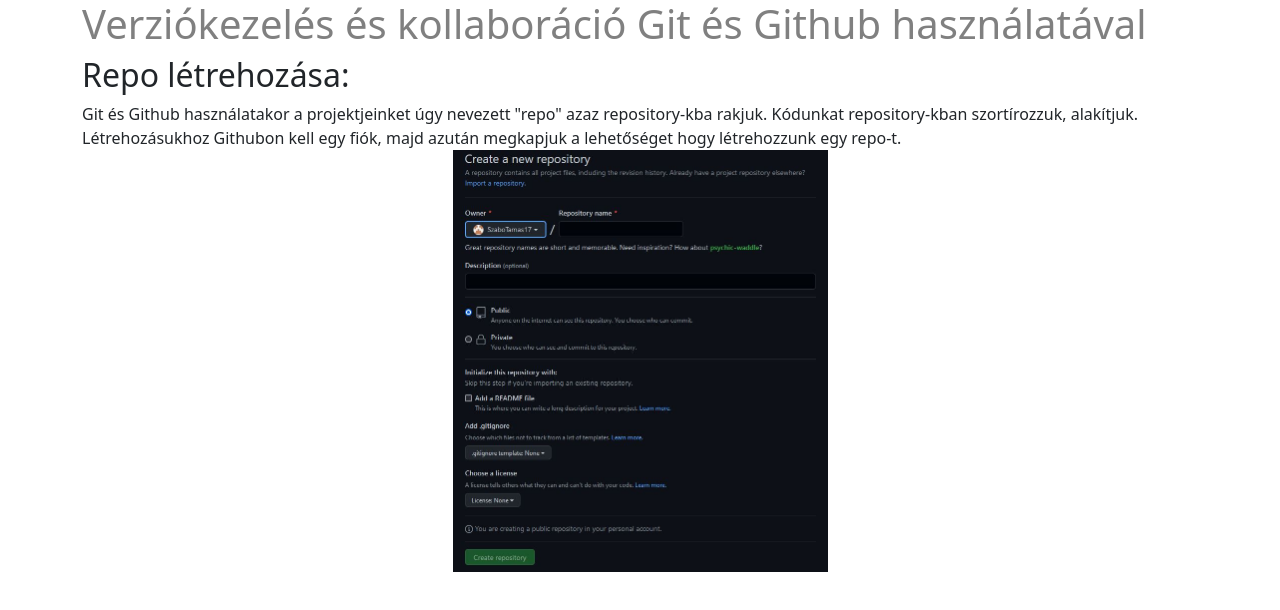
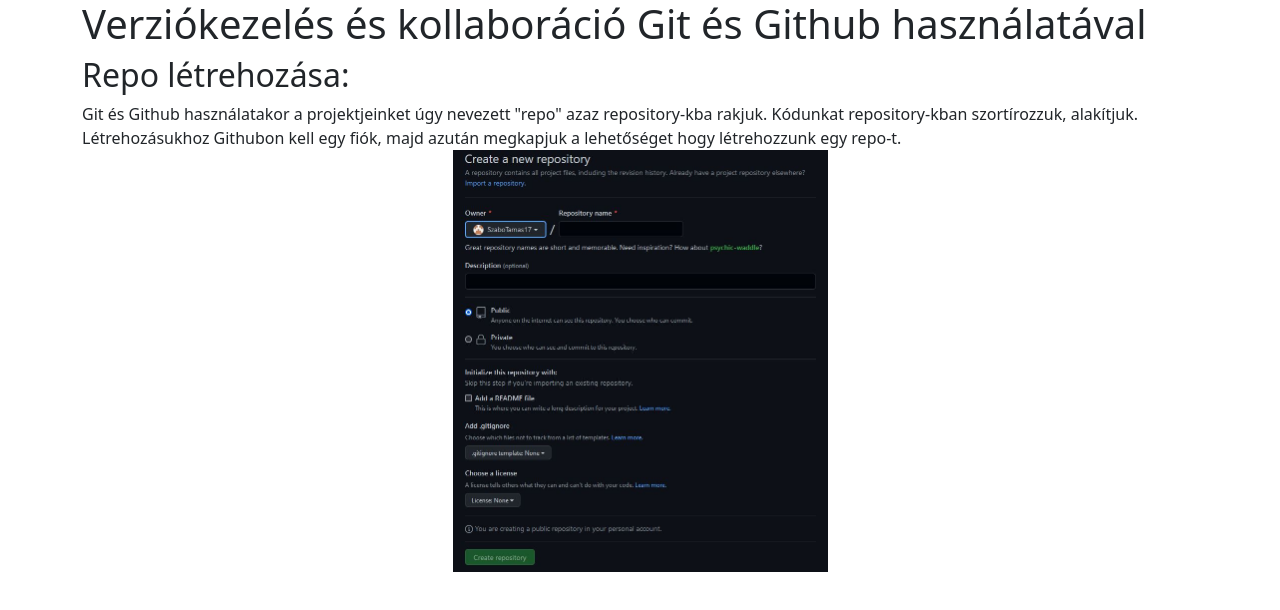
Before and after one commit to AranyosiDanielKeri/verzio-kezeles, a plain HTML site: page index.html in a window 1280 px wide. Drawn offline with nearby package versions, Linux system fonts and the light colour scheme.

Commit message:
Revert "h1 text color change css"
This reverts commit 25a7455fdf4ed112947d8506c09cfaeed4dae3a9.

```diff
--- a/css/style.css
+++ b/css/style.css
@@ -3,6 +3,3 @@
     width:35%;
     display:inline-block;
 }
-h1{
-    color:gray;
-}
```
